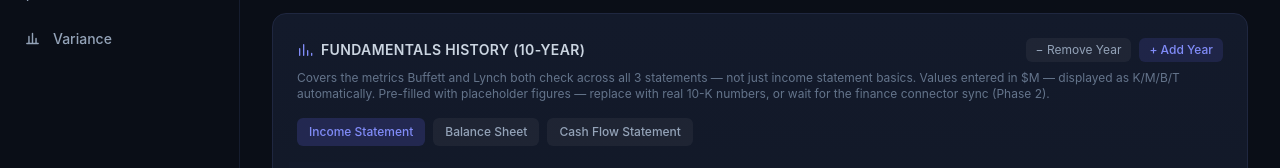
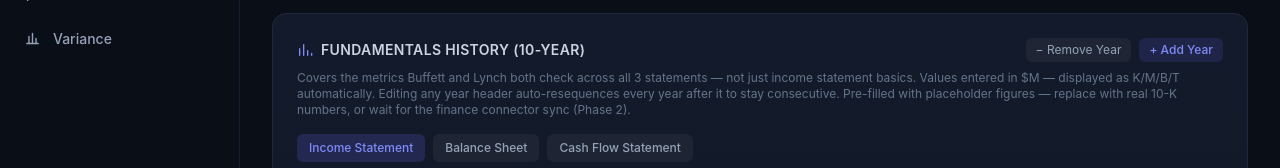
Before and after one commit to rain2002/compounder-screener, a React (Vite) app in the folder frontend/: page /technical in a window 1280 px wide. Shown: the part 291-459 px from the top of the page. Built offline with nearby package versions, Linux system fonts and the light colour scheme; no server answers.

Commit message:
Auto-resequence year headers on edit across DCF and Technical fundamentals tables

```diff
--- a/frontend/src/components/FcfHistoryBuilder.jsx
+++ b/frontend/src/components/FcfHistoryBuilder.jsx
@@ -24,6 +24,17 @@ function cagr(series) {
   return (Math.pow(last / first, 1 / n) - 1) * 100;
 }
 
+function resequenceYears(years, index, newYearValue) {
+  const parsed = parseInt(newYearValue, 10);
+  if (Number.isNaN(parsed)) {
+    return years.map((y, i) => (i === index ? { ...y, year: newYearValue } : y));
+  }
+  return years.map((y, i) => {
+    if (i < index) return y;
+    return { ...y, year: String(parsed + (i - index)) };
+  });
+}
+
 export default function FcfHistoryBuilder({ years, onYearsChange, onBaseFcfChange, onSuggestedGrowthChange }) {
   const fcfSeries = years.map((y) => ({ ...y, fcf: computeFcf(y) }));
 
@@ -48,13 +59,17 @@ export default function FcfHistoryBuilder({ years, onYearsChange, onBaseFcfChang
   }, [baseFcf, fcfCagr]);
 
   function updateYear(index, field, value) {
+    if (field === "year") {
+      onYearsChange(resequenceYears(years, index, value));
+      return;
+    }
     const next = years.map((y, i) => (i === index ? { ...y, [field]: value } : y));
     onYearsChange(next);
   }
 
   function addYear() {
     const last = years[years.length - 1];
-    const nextYearLabel = (parseInt(last.year) + 1).toString();
+    const nextYearLabel = (parseInt(last.year, 10) + 1).toString();
     onYearsChange([...years, { ...last, year: nextYearLabel }]);
   }
 
@@ -100,8 +115,9 @@ export default function FcfHistoryBuilder({ years, onYearsChange, onBaseFcfChang
         Rule of thumb: 10 years of history gives the most reliable trend, but younger companies
         won't have that much — use however many years of real filings exist. Growth rate below is
         derived from this trend (CAGR), not guessed. Values entered in $M — displayed as K/M/B/T
-        automatically. Pre-filled with placeholder figures — replace with real 10-K numbers, or
-        wait for the finance connector sync (Phase 2) to auto-populate.
+        automatically. Editing any year header auto-resequences every year after it to stay
+        consecutive. Pre-filled with placeholder figures — replace with real 10-K numbers, or wait
+        for the finance connector sync (Phase 2) to auto-populate.
       </p>
 
       {excludedYears > 0 && (
--- a/frontend/src/components/FundamentalsBuilder.jsx
+++ b/frontend/src/components/FundamentalsBuilder.jsx
@@ -75,17 +75,32 @@ function fcfCagr(years) {
   return cagr(withFcf, "__fcf");
 }
 
+function resequenceYears(years, index, newYearValue) {
+  const parsed = parseInt(newYearValue, 10);
+  if (Number.isNaN(parsed)) {
+    return years.map((y, i) => (i === index ? { ...y, year: newYearValue } : y));
+  }
+  return years.map((y, i) => {
+    if (i < index) return y;
+    return { ...y, year: String(parsed + (i - index)) };
+  });
+}
+
 export default function FundamentalsBuilder({ years, onYearsChange }) {
   const [activeTab, setActiveTab] = useState("income");
 
   function updateYear(index, field, value) {
+    if (field === "year") {
+      onYearsChange(resequenceYears(years, index, value));
+      return;
+    }
     const next = years.map((y, i) => (i === index ? { ...y, [field]: value } : y));
     onYearsChange(next);
   }
 
   function addYear() {
     const last = years[years.length - 1];
-    const nextYearLabel = (parseInt(last.year) + 1).toString();
+    const nextYearLabel = (parseInt(last.year, 10) + 1).toString();
     onYearsChange([...years, { ...last, year: nextYearLabel }]);
   }
 
@@ -132,9 +147,10 @@ export default function FundamentalsBuilder({ years, onYearsChange }) {
       </div>
       <p className="text-slate-500 text-xs mb-4">
         Covers the metrics Buffett and Lynch both check across all 3 statements — not just income
-        statement basics. Values entered in $M — displayed as K/M/B/T automatically. Pre-filled
-        with placeholder figures — replace with real 10-K numbers, or wait for the finance
-        connector sync (Phase 2).
+        statement basics. Values entered in $M — displayed as K/M/B/T automatically. Editing any
+        year header auto-resequences every year after it to stay consecutive. Pre-filled with
+        placeholder figures — replace with real 10-K numbers, or wait for the finance connector
+        sync (Phase 2).
       </p>
 
       {excludedYears > 0 && (
```
